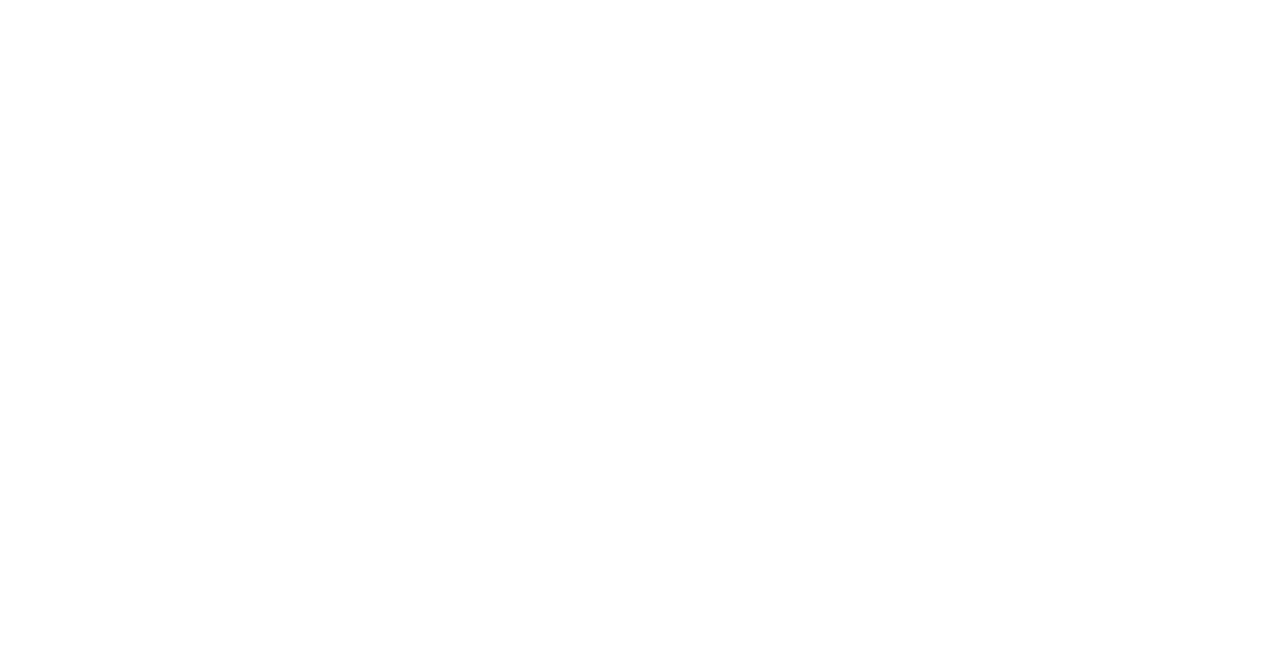
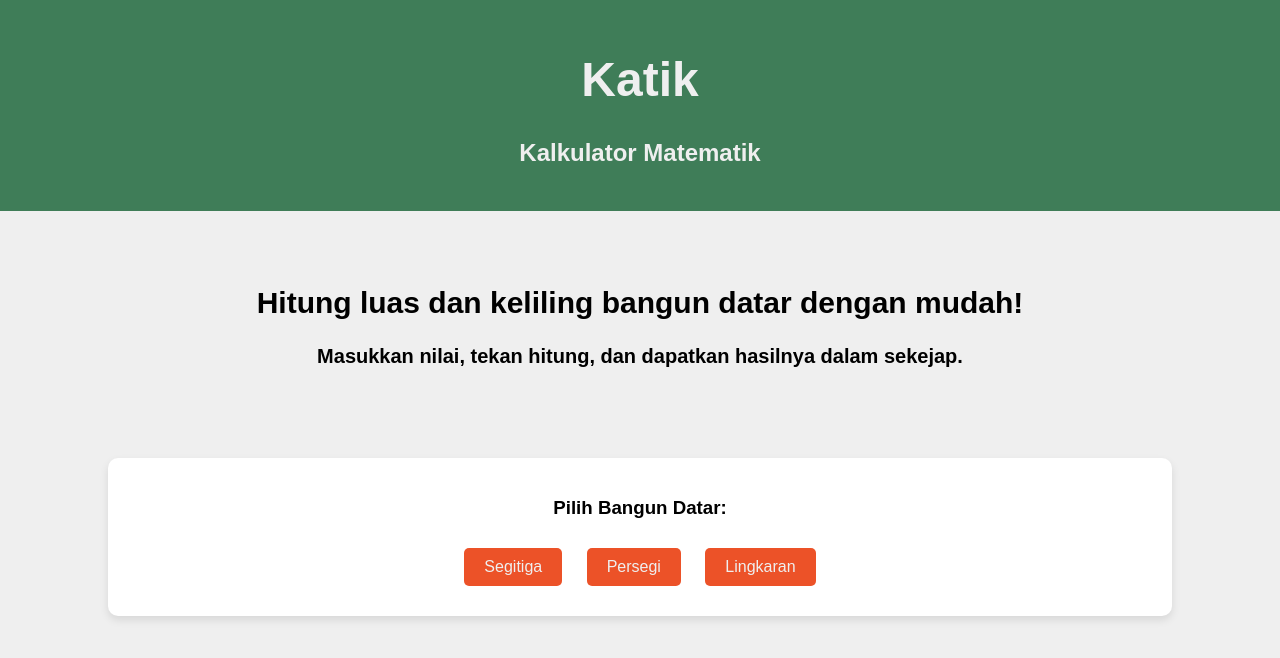
Before and after one commit to revou-fundamental-course/17-mar-25-Muba-rakk, a plain HTML site: page index.html in a window 1280 px wide. Drawn offline with Linux system fonts and the light colour scheme.

Commit message:
Adding the Initial Structure

```diff
--- a/css/style.css
+++ b/css/style.css
@@ -0,0 +1,46 @@
+body {
+    font-family: Arial, sans-serif;
+    margin: 0;
+    padding: 0;
+    background-color: #efefef;
+    text-align: center;
+}
+
+header {
+    background-color: #3F7D58;
+    color: #efefef;
+    padding: 20px;
+    font-size: 24px;
+    font-weight: bold;
+}
+
+.hero {
+    background-color: #efefef;
+    padding: 50px 20px;
+    font-size: 20px;
+    font-weight: bold;
+}
+
+.calculator {
+    background-color: white;
+    padding: 20px;
+    margin: 20px auto;
+    width: 80%;
+    border-radius: 10px;
+    box-shadow: 0 4px 8px rgba(0, 0, 0, 0.1);
+}
+
+button {
+    background-color: #EC5228;
+    color: #efefef;
+    border: none;
+    padding: 10px 20px;
+    margin: 10px;
+    font-size: 16px;
+    border-radius: 5px;
+    cursor: pointer;
+}
+
+button:hover {
+    background-color: #9651ec;
+}
--- a/index.html
+++ b/index.html
@@ -1,10 +1,33 @@
 <!DOCTYPE html>
-<html lang="en">
+<html lang="id">
 <head>
-
-    <title>Document</title>
+    <meta charset="UTF-8">
+    <meta name="viewport" content="width=device-width, initial-scale=1.0">
+    <title>Katik - Kalkulator Matematik</title>
+    <link rel="stylesheet" href="css\style.css">
 </head>
 <body>
+    <header>
+        <h1>Katik</h1>
+        <p>Kalkulator Matematik</p>
+    </header>
 
+    <section class="hero">
+        <div class="hero-text">
+            <h2>Hitung luas dan keliling bangun datar dengan mudah!</h2>
+            <p>Masukkan nilai, tekan hitung, dan dapatkan hasilnya dalam sekejap.</p>
+        </div>
+    </section>
+
+    <section class="calculator">
+        <h3>Pilih Bangun Datar:</h3>
+        <div class="button-container">
+            <button id="btn-segitiga">Segitiga</button>
+            <button id="btn-persegi">Persegi</button>
+            <button id="btn-lingkaran">Lingkaran</button>
+        </div>
+    </section>
+
+    <script src="script.js"></script>
 </body>
 </html>
--- a/js/script.js
+++ b/js/script.js
@@ -0,0 +1 @@
+// Java script
```
Also changed, not shown: assets/file.txt (added).
